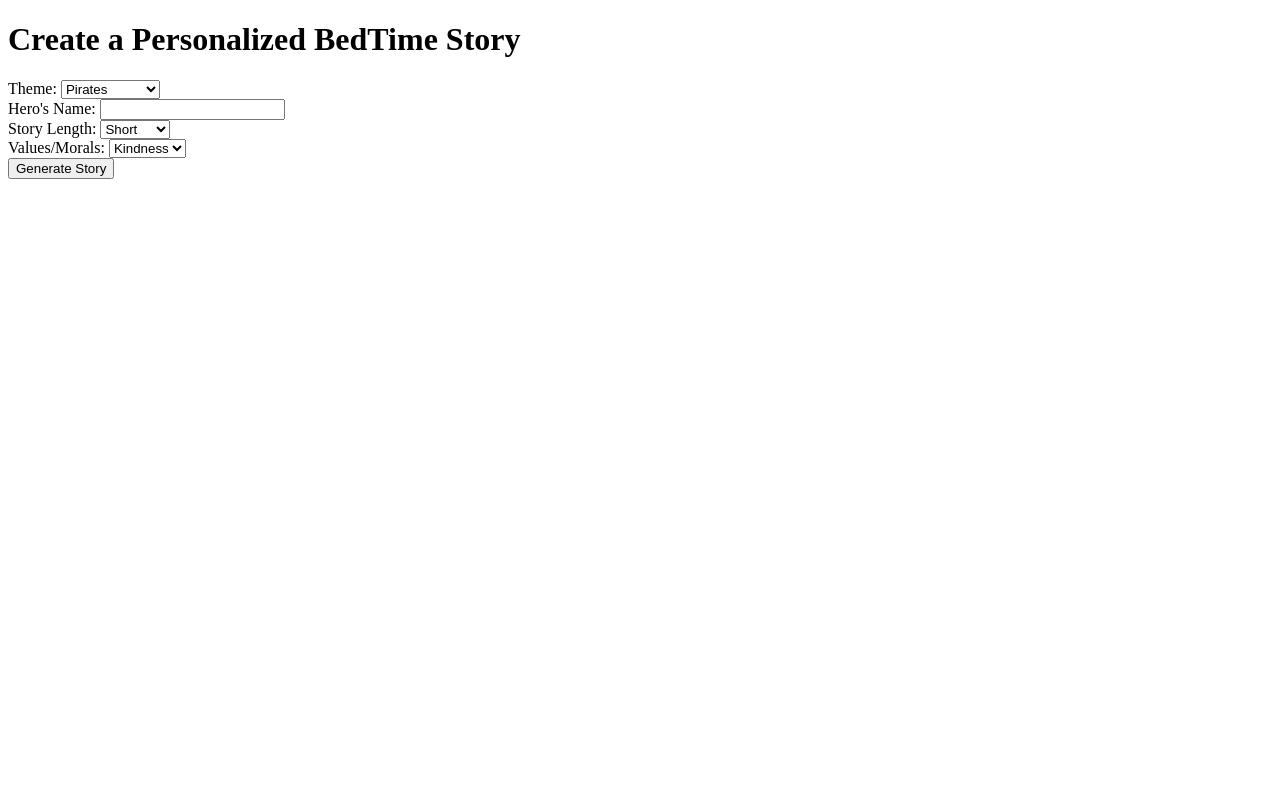
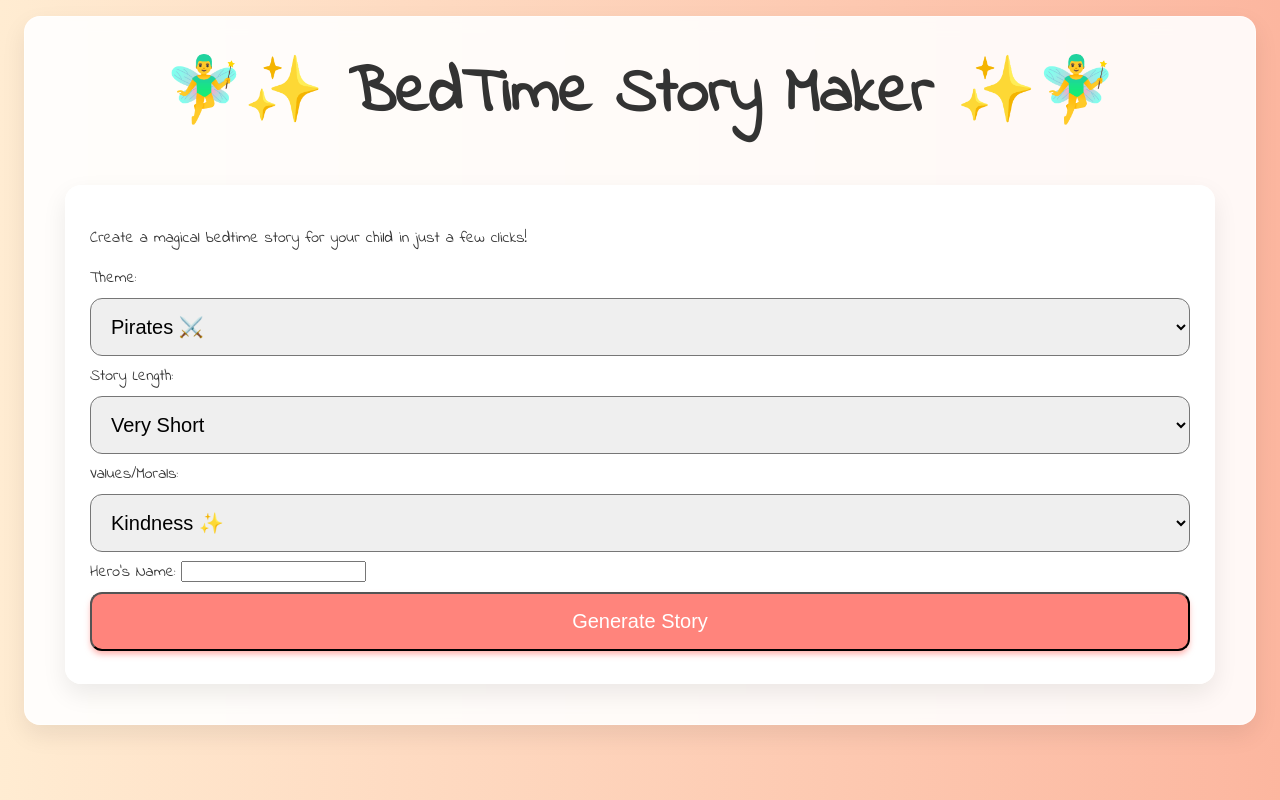
Before and after one commit to demianarc/bedtimestories, a Flask app: page / in a window 1280 px wide. Run offline with Flask 3, Linux system fonts and the light colour scheme; some libraries are stand-ins or nearby versions.

Commit message:
“v2”

```diff
--- a/app.py
+++ b/app.py
@@ -15,14 +15,28 @@ client = OpenAI(api_key=os.getenv('OPENAI_API_KEY'))
 # Function to generate story with GPT-3.5 Turbo
 def generate_story_with_gpt(theme, hero_name, story_length, value):
     try:
+        # Token limits based on story length to avoid cutting off
+        token_limits = {
+            'Very Short': 150,
+            'Short': 300,
+            'Medium': 600,
+            'Long': 1024
+        }
+
         # Constructing the prompt
-        prompt = f"Create a story with theme: {theme}, hero: {hero_name}, emphasizing the value of {value}. Story length: {story_length}."
+        prompt_intro = f"Write a beautiful children's story about a hero named {hero_name}. Use creative writing techniques. "
+        prompt_body = f"who embodies and exemplifies the value of {value} in a {theme} setting. "
+        prompt_conclusion = f"The story should be {story_length}, heartwarming and conclude with a moral lesson.It should be nicely formatted, with bold and line jumps when necessary. Don't overstate the hero's name."
+        promptend = f"Format the story with an introductory sentence, followed by paragraphs, and end with a concluding sentence that includes a moral of the story, but in a creative way. "
+        prompt = prompt_intro + prompt_body + prompt_conclusion + promptend
+
+
 
         # Making the API call using the correct format
         response = client.chat.completions.create(
             model="gpt-3.5-turbo",
             messages=[
-                {"role": "system", "content": "You are a skilled and imaginative storyteller."},
+                {"role": "system", "content": "You are a skilled and imaginative storyteller, used to avoiding repetitions."},
                 {"role": "user", "content": prompt}
             ]
         )
--- a/templates/index.html
+++ b/templates/index.html
@@ -5,80 +5,167 @@
     <meta name="viewport" content="width=device-width, initial-scale=1.0">
     <title>BedTime Story Maker</title>
     <link href="https://cdn.tailwindcss.com" rel="stylesheet">
+    <link href="https://fonts.googleapis.com/css2?family=Indie+Flower&display=swap" rel="stylesheet"> <!-- Playful font -->
+    <style>
+        h1 {
+            text-align: center;
+            margin-top: 0.5rem; /* Adjust as needed for better centering */
+        }
+        .explanatory-text {
+            padding-top: 0.25rem; /* Adjust as needed for less space */
+            margin-bottom: 0.25rem; /* Or adjust the margin */
+        }
+        body {
+            font-family: 'Indie Flower', cursive; /* Playful, legible font */
+            background: linear-gradient(to right, #ffecd2 0%, #fcb69f 100%); /* Warm, inviting gradient background */
+            color: #333; /* Slightly softened text for readability */
+        }
+        .card {
+            background: rgba(255, 255, 255, 0.9); /* Slightly more opaque for better readability */
+            backdrop-filter: blur(10px);
+            border-radius: 1rem;
+            border: 1px solid rgba(255, 255, 255, 0.6);
+            box-shadow: 0 10px 25px rgba(0, 0, 0, 0.08);
+            padding: 1.5rem;
+            margin: 1rem;
+        }
+        .input, .btn {
+            font-size: 1.125rem;
+            padding: 0.75rem;
+            margin: 0.5rem 0;
+            width: 100%;
+            border-radius: 0.75rem;
+        }
+        .btn {
+            background-color: #ff847c;
+            color: white;
+            box-shadow: 0 4px 6px -1px rgba(255, 132, 124, 0.65);
+        }
+        .btn:hover {
+            background-color: #ff6b6b;
+        }
+        .select-wrapper:after {
+            color: #ff847c;
+        }
+        .select-wrapper select {
+            padding-right: 2.5rem; /* Make room for the arrow */
+        }
+        .hidden {
+            display: none;
+        }
+
+        .story-output {
+            font-size: 1.25rem; /* Set the size you prefer */
+        }
+        /* Responsive typography */
+        @media (min-width: 768px) {
+            h1 {
+                font-size: 4rem;
+            }
+            .input, .btn {
+                font-size: 1.25rem;
+                padding: 1rem;
+            }
+        }
+    </style>
 </head>
-<body class="bg-gray-100 text-gray-800">
-    <div class="container mx-auto p-8">
-        <h1 class="text-3xl font-bold mb-4 text-center">Create a Personalized BedTime Story</h1>
-        <form id="storyForm" class="grid gap-4 max-w-md mx-auto">
-
-            <!-- Theme Selection -->
-            <div>
-                <label for="theme" class="block mb-2 font-semibold">Theme:</label>
-                <select id="theme" name="theme" class="border p-2 rounded w-full">
-                    <option value="Pirates">Pirates</option>
-                    <option value="Jungle">Jungle</option>
-                    <option value="Superheroes">Superheroes</option>
-                    <!-- Additional themes can be added here -->
+<body>
+    <form id="storyForm" class="space-y-4">
+    <div class="container mx-auto p-8 flex justify-center items-center min-h-screen">
+        <div class="max-w-md w-full">
+            <div class="card p-6">
+                <div class="flex justify-center items-center min-h-screen">
+                    <div class="w-full max-w-xl mx-auto">
+                        <h1 class="text-center text-5xl text-white font-bold mb-2">🧚‍♂️✨ BedTime Story Maker ✨🧚‍♂️</h1>
+                        <div class="card">
+                            <p class="text-center text-lg text-white mb-4">Create a magical bedtime story for your child in just a few clicks!</p>
+                <form id="storyForm" class="space-y-4">
+                    <div class="select-wrapper">
+                        <label for="theme" class="block mb-2 text-gray-700">Theme:</label>
+                        <select id="theme" name="theme" class="input">
+                            <option value="Pirates">Pirates ⚔️</option>
+            <option value="Jungle">Jungle 🌳</option>
+            <option value="Superheroes">Superheroes 🦸‍♂️</option>
+            <option value="Fairies">Fairies 🧚‍♂️</option>
+            <option value="Dragons">Dragons 🐲✨</option>
+            <option value="Elves">Elves 🧝‍♀️</option>
+            <option value="Underwater">Underwater 🌊🐠</option>
+            <option value="Space">Space 🚀🌌</option>
+            <option value="Enchanted Kingdom">Enchanted Kingdom 🏰✨</option>
+            <option value="WinterWonderland">Winter Wonderland ❄️☃️</option>
+            <option value="DesertAdventure">Desert Adventure 🐫🏜️</option>
+            <option value="Rainforest">Rainforest 🦜🌿</option>
+            <option value="Time Travel">Time Travel ⏰🌀</option>
+            <option value="CandyLand">Candy Land 🍭🍬</option>
+            <option value="Pirate Ship">Pirate Ship 🏴‍☠️⚓</option>
+            <option value="Dinosaur Era">Dinosaur Era 🦕🦖</option>
+            <option value="Mystery">Mystery 🕵️‍♂️🔍</option>
                         </select>
                     </div>
 
-            <!-- Hero Name Input -->
-            <div>
-                <label for="heroName" class="block mb-2 font-semibold">Hero's Name:</label>
-                <input type="text" id="heroName" name="heroName" class="border p-2 rounded w-full" required>
-            </div>
-
-            <!-- Story Length Selection -->
-            <div>
-                <label for="storyLength" class="block mb-2 font-semibold">Story Length:</label>
-                <select id="storyLength" name="storyLength" class="border p-2 rounded w-full">
+                    <div class="select-wrapper">
+                        <label for="storyLength" class="block mb-2 text-gray-700">Story Length:</label>
+                        <select id="storyLength" name="storyLength" class="input">
+                            <option value="Very Short">Very Short</option>
                             <option value="Short">Short</option>
                             <option value="Medium">Medium</option>
                             <option value="Long">Long</option>
-                    <!-- Additional lengths can be added here -->
                         </select>
                     </div>
-
-            <!-- Values/Morals Selection -->
-            <div>
-                <label for="values" class="block mb-2 font-semibold">Values/Morals:</label>
-                <select id="values" name="values" class="border p-2 rounded w-full">
-                    <option value="Kindness">Kindness</option>
-                    <option value="Bravery">Bravery</option>
-                    <option value="Honesty">Honesty</option>
-                    <!-- Additional values can be added here -->
+                    <div class="select-wrapper">
+                        <label for="values" class="block mb-2 text-gray-700">Values/Morals:</label>
+                        <select id="values" name="values" class="input">
+                            <option value="Kindness">Kindness ✨</option>
+            <option value="Bravery">Bravery 💪</option>
+            <option value="Honesty">Honesty 🗣️</option>
+            <option value="Openness">Openness 🗺️</option>
+            <option value="Courage">Courage 🛡️</option>
+            <option value="Friendship">Friendship 👫</option>
+            <option value="Respect">Respect 🤝</option>
+            <option value="Responsibility">Responsibility 🙋‍♂️</option>
+            <option value="Perseverance">Perseverance 🧗‍♂️</option>
+            <option value="Creativity">Creativity 🎨</option>
+            <option value="Curiosity">Curiosity 🔍</option>
+            <option value="Empathy">Empathy 💖</option>
+            <option value="Cooperation">Cooperation 👐</option>
+            <option value="Sharing">Sharing 🔄</option>
+            <option value="Patience">Patience ⏳</option>
+            <option value="Love">Love ❤️</option>
+            <option value="Gratitude">Gratitude 🙏</option>
+            <option value="Humility">Humility 🌱</option>
                         </select>
                     </div>
-
-            <button type="submit" class="bg-blue-500 text-white p-2 rounded mt-4 w-full">Generate Story</button>
+                    <div>
+                        <label for="heroName" class="block mb-2 text-gray-700">Hero's Name:</label>
+                        <input type="text" id="heroName" name="heroName" class="w-full p-4 text-lg form-input" required> <!-- Removed the 'input' class -->
+                    </div>
+                    <button type="submit" class="btn btn-animate">Generate Story</button>
                 </form>
-        <div id="storyOutput" class="mt-8 p-4 border rounded text-gray-700"></div>
+            </div>
+            <div id="storyOutput" class="card mt-6 p-4 text-gray-700 hidden story-output"></div>
+        </div>
     </div>
 
     <script>
         document.getElementById('storyForm').addEventListener('submit', function(e) {
-            e.preventDefault(); // Prevent default form submission behavior
-
-            // Gather form data
+            e.preventDefault();
             var formData = {
                 theme: document.getElementById('theme').value,
                 heroName: document.getElementById('heroName').value,
                 storyLength: document.getElementById('storyLength').value,
                 values: document.getElementById('values').value
             };
-
-            // Send form data to Flask backend
             fetch('/generate_story', {
                 method: 'POST',
-                headers: {
-                    'Content-Type': 'application/json',
-                },
+                headers: {'Content-Type': 'application/json'},
                 body: JSON.stringify(formData)
             })
     .then(response => response.json())
     .then(data => {
-                // Display the generated story
-                document.getElementById('storyOutput').textContent = data.story;
+    var storyOutput = document.getElementById('storyOutput');
+    storyOutput.innerHTML = data.story.replace(/\n\n/g, '<p>').replace(/\n/g, '<br>');
+    storyOutput.classList.remove('hidden');
+    storyOutput.classList.add('story-output'); // Add this line
 })
     .catch(error => console.error('Error:', error));
 });
```
Also changed, not shown: 1 other file. Lines whose indentation alone changed are shown as unchanged.
